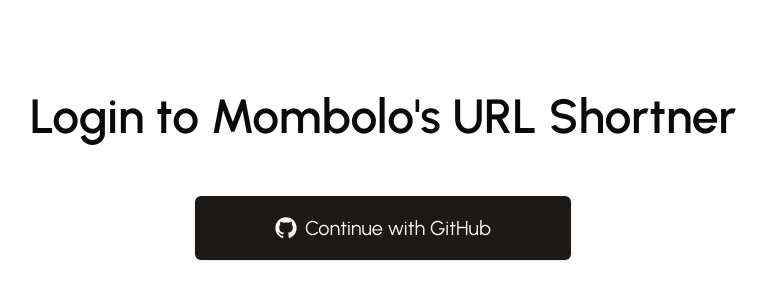
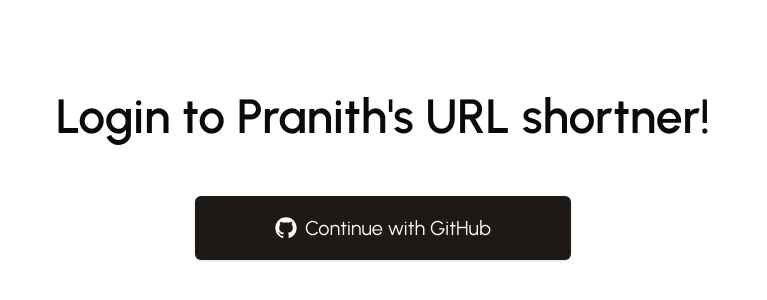
Before and after one commit to PranTanTheMan/mombolo-url, a Next.js app: page /login in a window 1280 px wide. Shown: the part 224-524 px from the top of the page, without its empty margins (257-1024 px from the left). Built offline with nearby package versions, Linux system fonts and the light colour scheme; no server answers.

Commit message:
Update page.tsx

```diff
--- a/src/app/login/page.tsx
+++ b/src/app/login/page.tsx
@@ -78,7 +78,7 @@
       </a> */}
       <div className="flex flex-col min-h-screen items-center justify-center w-full">
         <h1 className="text-2xl md:text-5xl font-semibold mb-14">
-          Login to Mombolo&apos;s URL Shortner
+          Login to Pranith&apos;s URL shortner!
         </h1>
         <Button
           className="px-[5rem] h-[4rem] text-xl font-normal"
```
